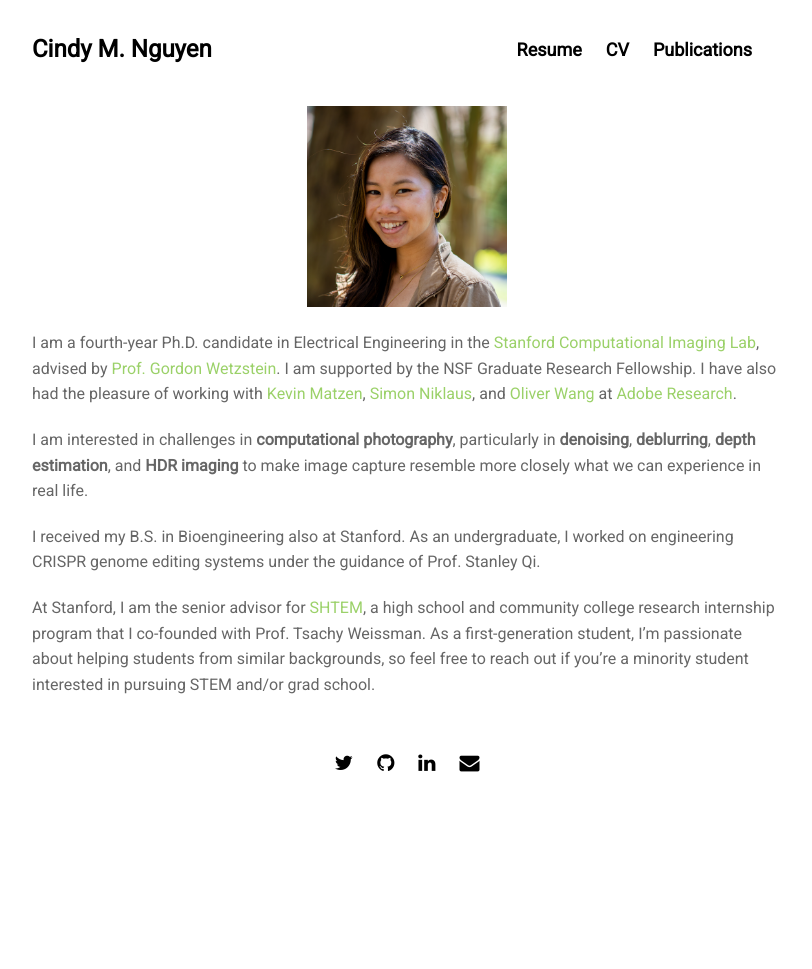
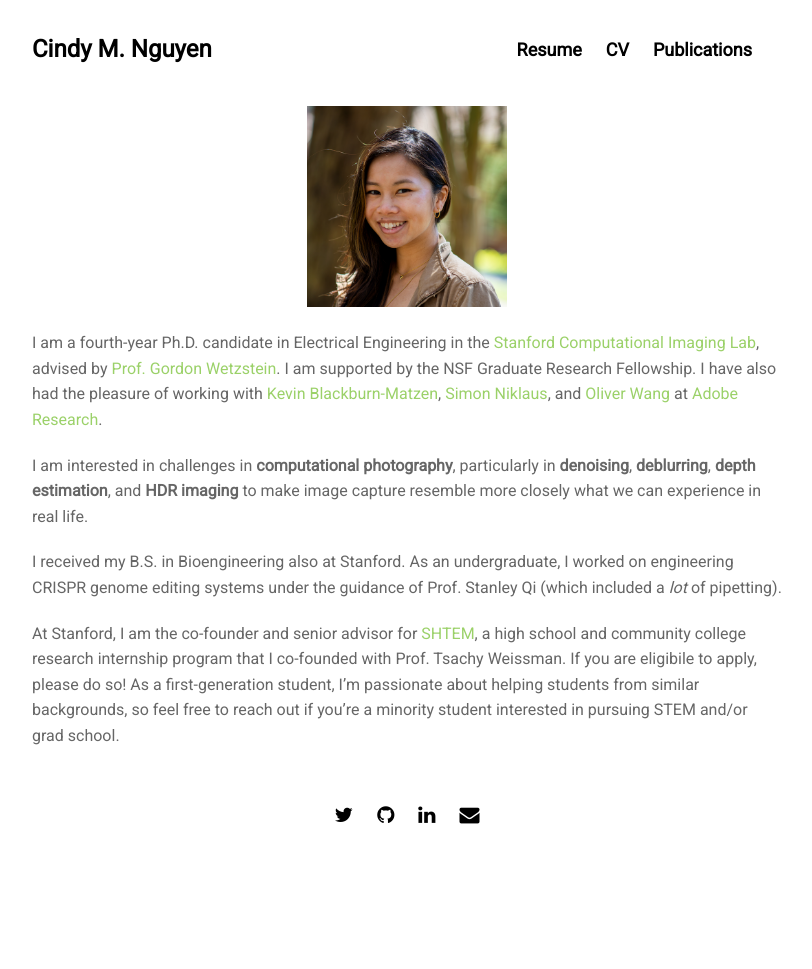
Before and after one commit to ccnguyen/ccnguyen.github.io, a Jekyll site: the page built from index.md, in a window 1280 px wide. Shown: the whole page, without its empty margins (233-1045 px from the left). Built offline with Jekyll 4.4.1, drawn with Linux system fonts in a browser that asks for light colours; nearby versions of some CDN libraries; before the commit the page ends 917 px from its top, so only the background shows below that.

Commit message:
Update index.md

```diff
--- a/index.md
+++ b/index.md
@@ -5,11 +5,11 @@ title: Home
 ![](assets/img/headshot.png)
 
 I am a fourth-year Ph.D. candidate in Electrical Engineering in the [Stanford Computational Imaging Lab](https://www.computationalimaging.org/),
-advised by [Prof. Gordon Wetzstein](https://stanford.edu/~gordonwz/). I am supported by the NSF Graduate Research Fellowship. I have also had the pleasure of working with [Kevin Matzen](http://kmatzen.com/), [Simon Niklaus](https://sniklaus.com/welcome), and [Oliver Wang](http://www.oliverwang.info/) at [Adobe Research](https://research.adobe.com/).
+advised by [Prof. Gordon Wetzstein](https://stanford.edu/~gordonwz/). I am supported by the NSF Graduate Research Fellowship. I have also had the pleasure of working with [Kevin Blackburn-Matzen](http://kmatzen.com/), [Simon Niklaus](https://sniklaus.com/welcome), and [Oliver Wang](http://www.oliverwang.info/) at [Adobe Research](https://research.adobe.com/).
 
 I am interested in challenges in **computational photography**, particularly in **denoising**, **deblurring**, **depth estimation**, and **HDR imaging** to make image capture resemble more closely what we can experience in real life.
 
 I received my B.S. in Bioengineering also at Stanford. As an undergraduate,
-I worked on engineering CRISPR genome editing systems under the guidance of Prof. Stanley Qi.
+I worked on engineering CRISPR genome editing systems under the guidance of Prof. Stanley Qi (which included a *lot* of pipetting).
 
-At Stanford, I am the senior advisor for [SHTEM](https://compression.stanford.edu/summer-internships-high-school-and-cc-students), a high school and community college research internship program that I co-founded with Prof. Tsachy Weissman. As a first-generation student, I'm passionate about helping students from similar backgrounds, so feel free to reach out if you're a minority student interested in pursuing STEM and/or grad school.
+At Stanford, I am the co-founder and senior advisor for [SHTEM](https://compression.stanford.edu/summer-internships-high-school-and-cc-students), a high school and community college research internship program that I co-founded with Prof. Tsachy Weissman. If you are eligibile to apply, please do so! As a first-generation student, I'm passionate about helping students from similar backgrounds, so feel free to reach out if you're a minority student interested in pursuing STEM and/or grad school.
```
